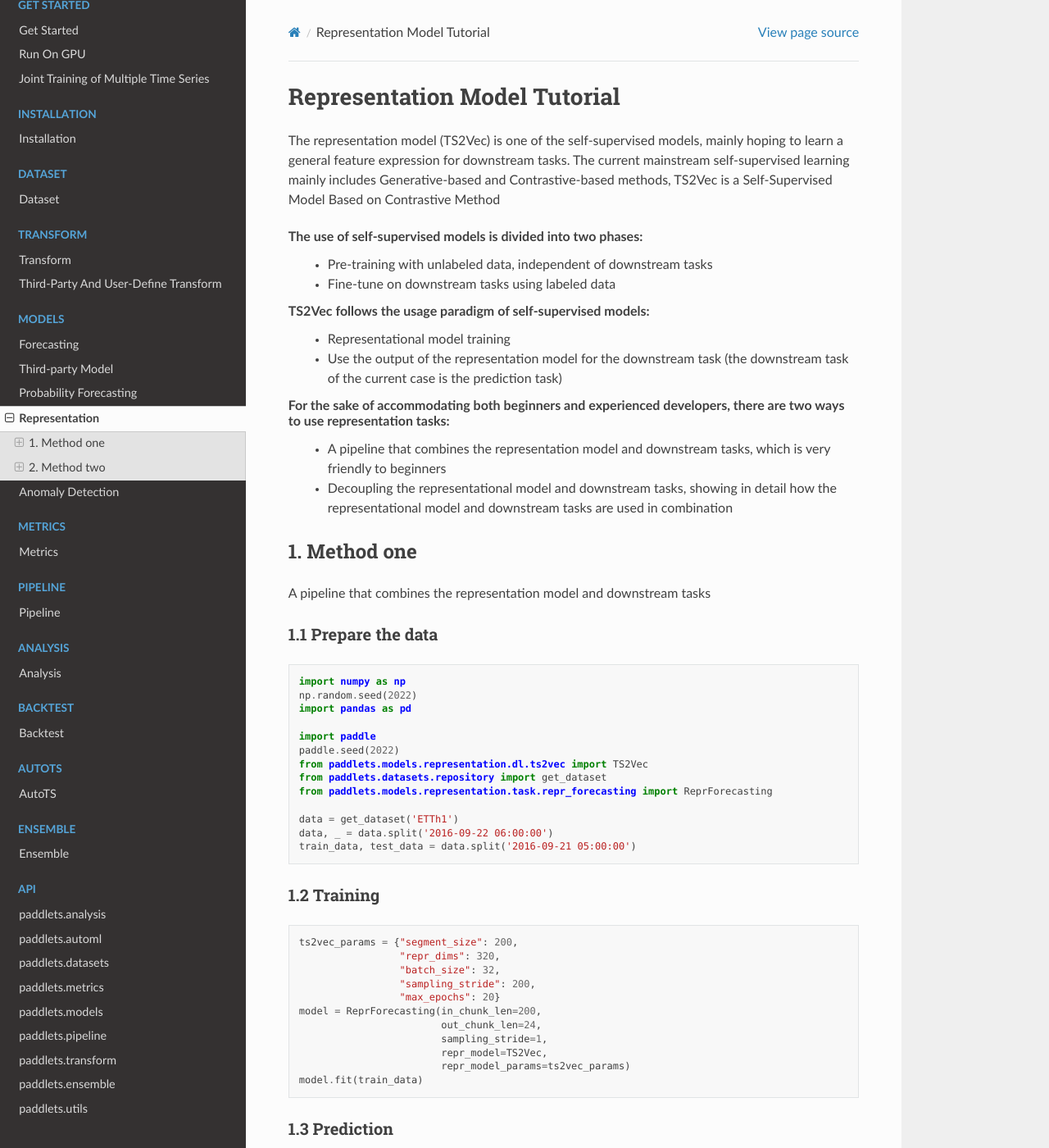
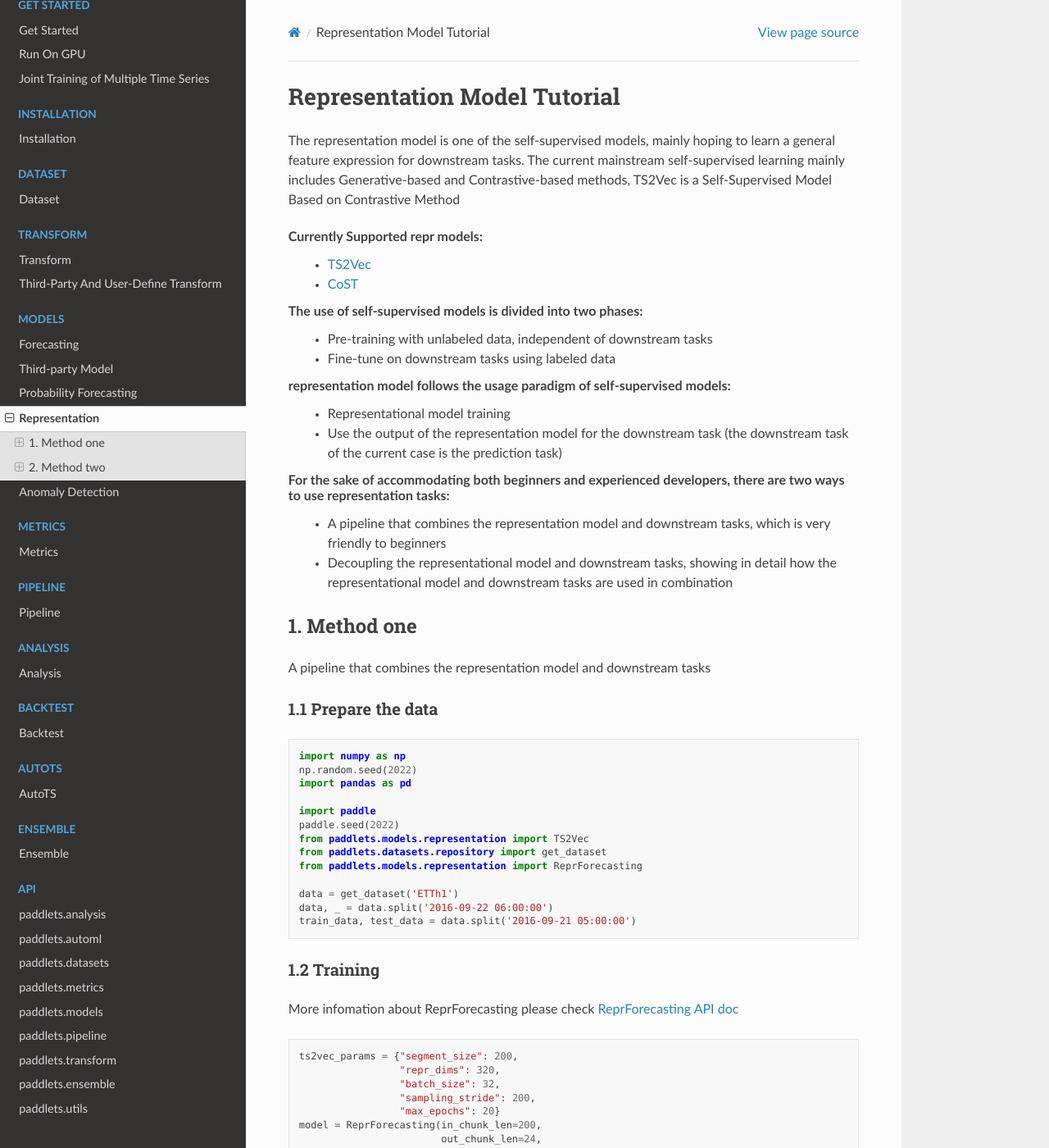
Before and after one commit to PaddlePaddle/PaddleTS, a Sphinx documentation site: the page built from docs/source/modules/models/representation.rst, in a window 1280 px wide and 1400 px high. Shown: the whole window at 82% size. Built offline with Sphinx 7.4.7 and the Read the Docs theme 2.0.0, drawn with Linux system fonts in a browser that asks for light colours; some of the changed text lies outside the part shown.

Commit message:
repr doc update (#246)
* repr doc modify

* Update representation.rst

* Update representation.po

```diff
--- a/docs/source/modules/models/representation.rst
+++ b/docs/source/modules/models/representation.rst
@@ -2,13 +2,17 @@
 Representation Model Tutorial
 =============================
 
-The representation model (TS2Vec) is one of the self-supervised models, mainly hoping to learn a general feature expression for downstream tasks. The current mainstream self-supervised learning mainly includes Generative-based and Contrastive-based methods, TS2Vec is a Self-Supervised Model Based on Contrastive Method
+The representation model is one of the self-supervised models, mainly hoping to learn a general feature expression for downstream tasks. The current mainstream self-supervised learning mainly includes Generative-based and Contrastive-based methods, TS2Vec is a Self-Supervised Model Based on Contrastive Method
+
+Currently Supported repr models:
+    - `TS2Vec <../../api/paddlets.models.representation.dl.ts2vec.html>`_
+    - `CoST <../../api/paddlets.models.representation.dl.cost.html>`_
 
 The use of self-supervised models is divided into two phases:
     - Pre-training with unlabeled data, independent of downstream tasks
     - Fine-tune on downstream tasks using labeled data
 
-TS2Vec follows the usage paradigm of self-supervised models:
+representation model follows the usage paradigm of self-supervised models:
     - Representational model training
     - Use the output of the representation model for the downstream task (the downstream task of the current case is the prediction task)
 
@@ -32,9 +36,9 @@ A pipeline that combines the representation model and downstream tasks
 
    import paddle
    paddle.seed(2022)
-   from paddlets.models.representation.dl.ts2vec import TS2Vec
+   from paddlets.models.representation import TS2Vec
    from paddlets.datasets.repository import get_dataset
-   from paddlets.models.representation.task.repr_forecasting import ReprForecasting
+   from paddlets.models.representation import ReprForecasting
 
    data = get_dataset('ETTh1')
    data, _ = data.split('2016-09-22 06:00:00')
@@ -42,6 +46,7 @@ A pipeline that combines the representation model and downstream tasks
 
 1.2 Training
 ------------
+More infomation about ReprForecasting please check `ReprForecasting API doc <../../api/paddlets.models.representation.task.repr_forecasting.html>`_
 
 .. code-block:: python
 
@@ -78,6 +83,16 @@ A pipeline that combines the representation model and downstream tasks
             stride=24,
             return_predicts=True)
 
+1.5 Save and load
+--------------------------
+
+.. code-block:: python
+
+   #save model
+   model.save(path="/tmp/rper_test/")
+
+   #load model
+   model = ReprForecasting.load(path="/tmp/rpr_test/")
 
 2. Method two
 =================
```
Also changed, not shown: 1 other file.
